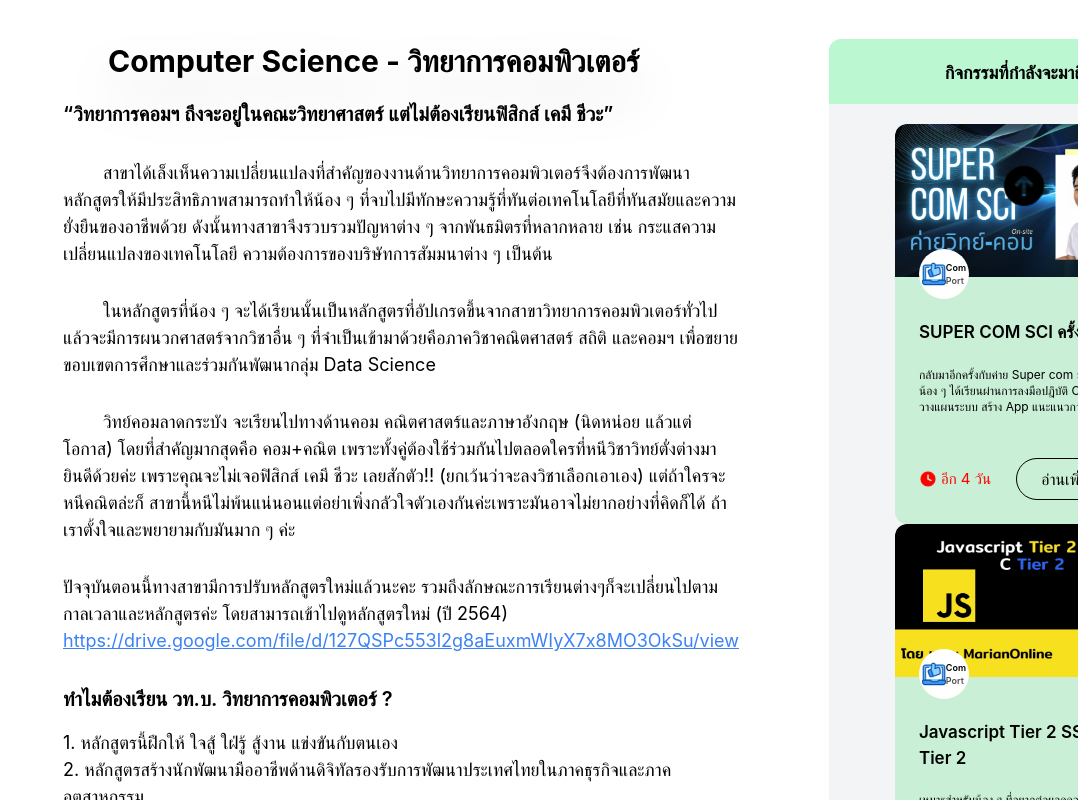
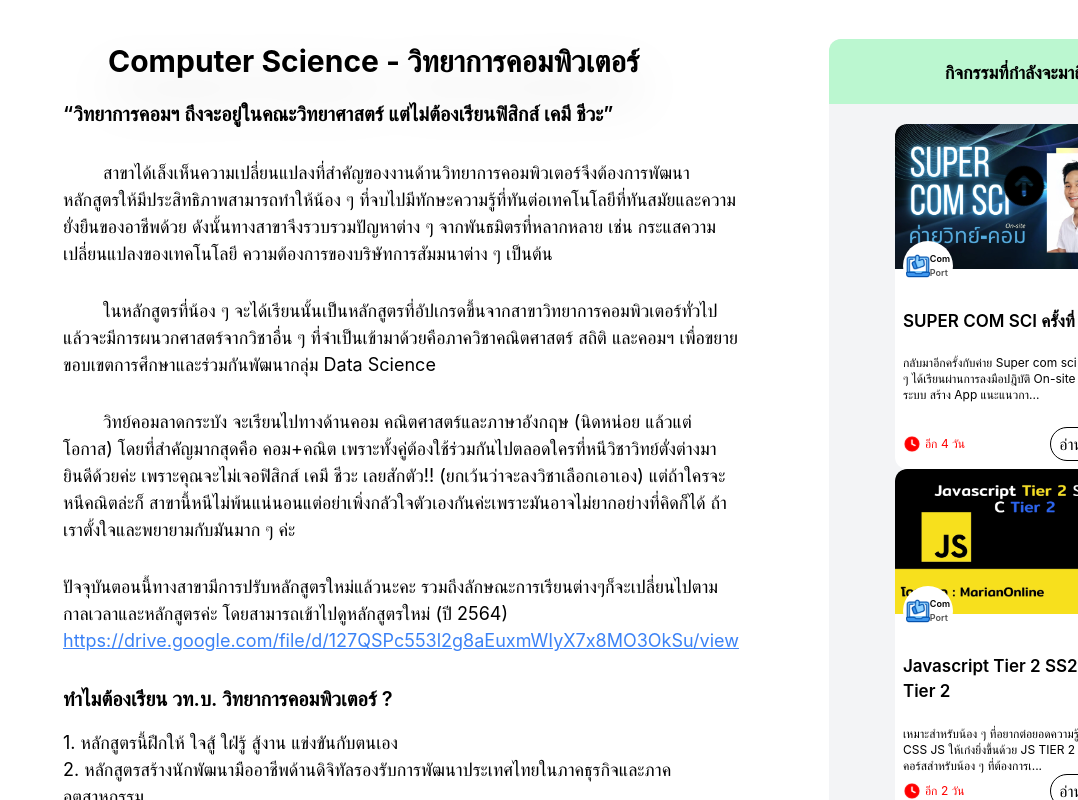
Before and after one commit to fffahchu/Special_Problem, a Next.js app: page /reviews/comsci in a window 1280 px wide. Shown: the part 540-1340 px from the top of the page, without its empty margins (202-1280 px from the left). Built offline with nearby package versions, Linux system fonts and the light colour scheme.

Commit message:
Cardsmall

```diff
--- a/components/Cardsmall.js
+++ b/components/Cardsmall.js
@@ -1,17 +1,16 @@
 import React from "react";
 
-const Card = ({ item, type }) => {
-    const nf = new Intl.NumberFormat('th-TH');
+const Cardsmall = ({ item, type }) => {
   return (
     <div>
       <img
         src={item.image}
         alt="activity-1"
-        width="264"
+        width="250"
         height="153"
         className="rounded-t-xl"
       />
-      <div className="flex w-[264px] h-[247px] rounded-b-xl px-6 pt-[43px] pb-6 bg-green relative">
+      <div className="flex w-[250px] h-[200px] rounded-b-xl px-2 pt-[40px] pb-2 bg-white relative gap-10">
         <div className="flex items-center justify-center w-[50px] h-[50px] rounded-full absolute -top-[28px] bg-white">
           <img
             src="../assets/logo.svg"
@@ -38,19 +37,9 @@ const Card = ({ item, type }) => {
                   width="18"
                   height="18"
                 />
-                <div className="text-[15px] text-red">
+                <div className="text-[12px] text-red">
                   อีก {item.expire_date} วัน
                 </div>
-              </div>
-            ) : type === "article" ? (
-              <div className="flex items-center gap-1">
-                <img
-                  src="assets/icons/eye-gray.svg"
-                  alt="icon-eye"
-                  width="18"
-                  height="18"
-                />
-                <div className="text-[15px] text-gray-2">{nf.format(item.views)}</div>
               </div>
             ) : (
               type === "course" && (
@@ -61,11 +50,13 @@ const Card = ({ item, type }) => {
                     width="18"
                     height="18"
                   />
-                  <div className="text-[15px] text-gray-2">{nf.format(item.persons)}</div>
+                  <div className="text-[15px] text-gray-2">
+                    {nf.format(item.persons)}
+                  </div>
                 </div>
               )
             )}
-            <button className="py-2 px-6 rounded-full border-[1px]">
+            <button className="py-1 px-2 rounded-full border-[1px]">
               อ่านเพิ่มเติม
             </button>
           </div>
@@ -75,4 +66,4 @@ const Card = ({ item, type }) => {
   );
 };
 
-export default Card;
+export default Cardsmall;
```
